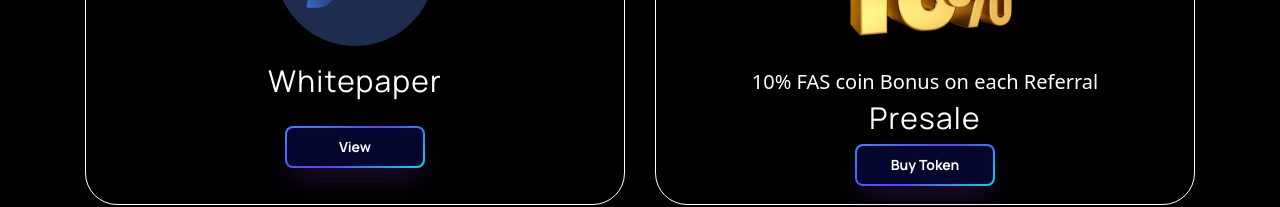
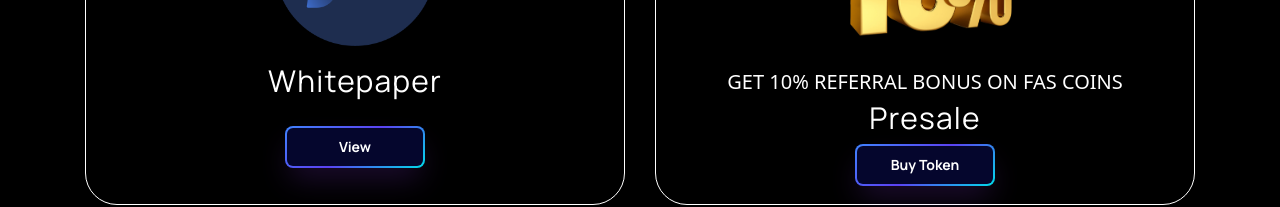
Before and after one commit to mraryant/FAS-coin, a React (Vite) app: page / in a window 1280 px wide. Shown: the part 8661-8868 px from the top of the page. Built offline with nearby package versions, Linux system fonts and the light colour scheme.

Commit message:
GET 10% REFERRAL BONUS ON FAS COINS changed

```diff
--- a/src/pages/homepageSection/Section5.jsx
+++ b/src/pages/homepageSection/Section5.jsx
@@ -180,7 +180,7 @@ const Section5 = () => {
           </div>
           <div className="s7right">
             <img className='s7img1' src={presale} alt="" />
-            <h5 className=" text-white text-center "> 10% FAS coin Bonus on each Referral</h5>
+            <h5 className=" text-white text-center "> GET 10% REFERRAL BONUS ON FAS COINS</h5>
             <p className='s7head'>Presale</p>
             <a href='http://presale.fascoin.io/' target='blank' className='rbtn'>
 
```
Also changed, not shown: 1 other file (tests, documents, lock files or other folders).
